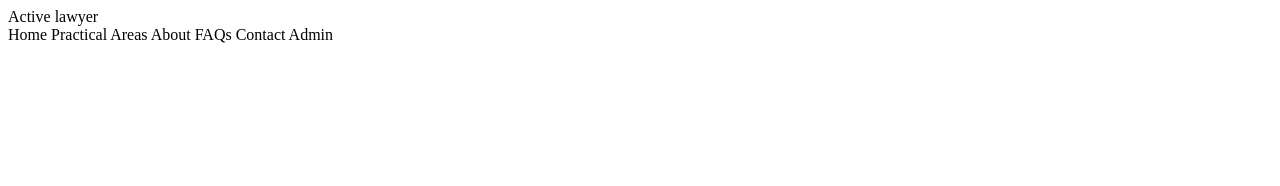
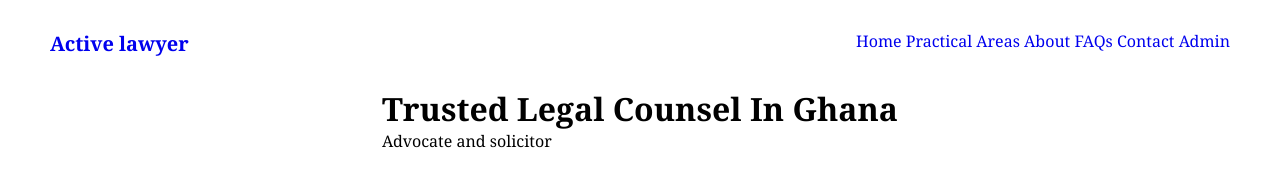
Before and after one commit to thestonegod/Law-site, a plain HTML site: page index.html in a window 1280 px wide. Drawn offline with Linux system fonts and the light colour scheme.

Commit message:
Header, styling

```diff
--- a/index.html
+++ b/index.html
@@ -4,20 +4,28 @@
         <meta charset="UTF-8">
         <meta name="viewport" content="width=device-width, initial-scale=1.0">
         <title>Document</title>
-    <link href="style.css"/>
+        <link href="style.css" rel="stylesheet">
     </head>
     <body>
         <header class="header">
-        <div><a class="logo">Active lawyer</a></div>
+            <div><a href="#" class="logo">Active lawyer</a></div>
             <nav class="header-nav">
-            <a>Home</a>
-            <a>Practical Areas</a>
-            <a>About</a>
-            <a>FAQs</a>
-            <a>Contact</a>
-            <a>Admin</a>
+                <a href="#">Home</a>
+                <a href="#">Practical Areas</a>
+                <a href="#">About</a>
+                <a href="#">FAQs</a>
+                <a href="#">Contact</a>
+                <a href="#">Admin</a>
             </nav>
         </header>
 
+        <main>
+            <h1>
+                Trusted Legal Counsel In Ghana
+            </h1>
+
+            <p>Advocate and solicitor</p>
+        </main>
+
     </body>
 </html>
--- a/style.css
+++ b/style.css
@@ -1,12 +1,34 @@
 *{
     margin: 0;
+    padding: 0;
+    box-sizing: border-box;
 }
 
 body{
+    font-family: Cambria, Cochin, Georgia, Times, 'Times New Roman', serif;
     display: flex;
+    flex-direction: column;
+    justify-content: center;
+    align-items: center;
 }
 
 .header{
     display: flex;
-    flex-direction: column;
+    justify-content: space-between;
+    width: 100%;
+    padding: 30px 50px;
+    text-decoration: none;
 }
+
+.header a {
+    text-decoration: none;
+}
+
+.logo{
+    font-size: 20px;
+    font-weight: bold;
+}
+
+.header-nav{
+    gap: 10px;
+}
```
Lines whose indentation alone changed are shown as unchanged.
